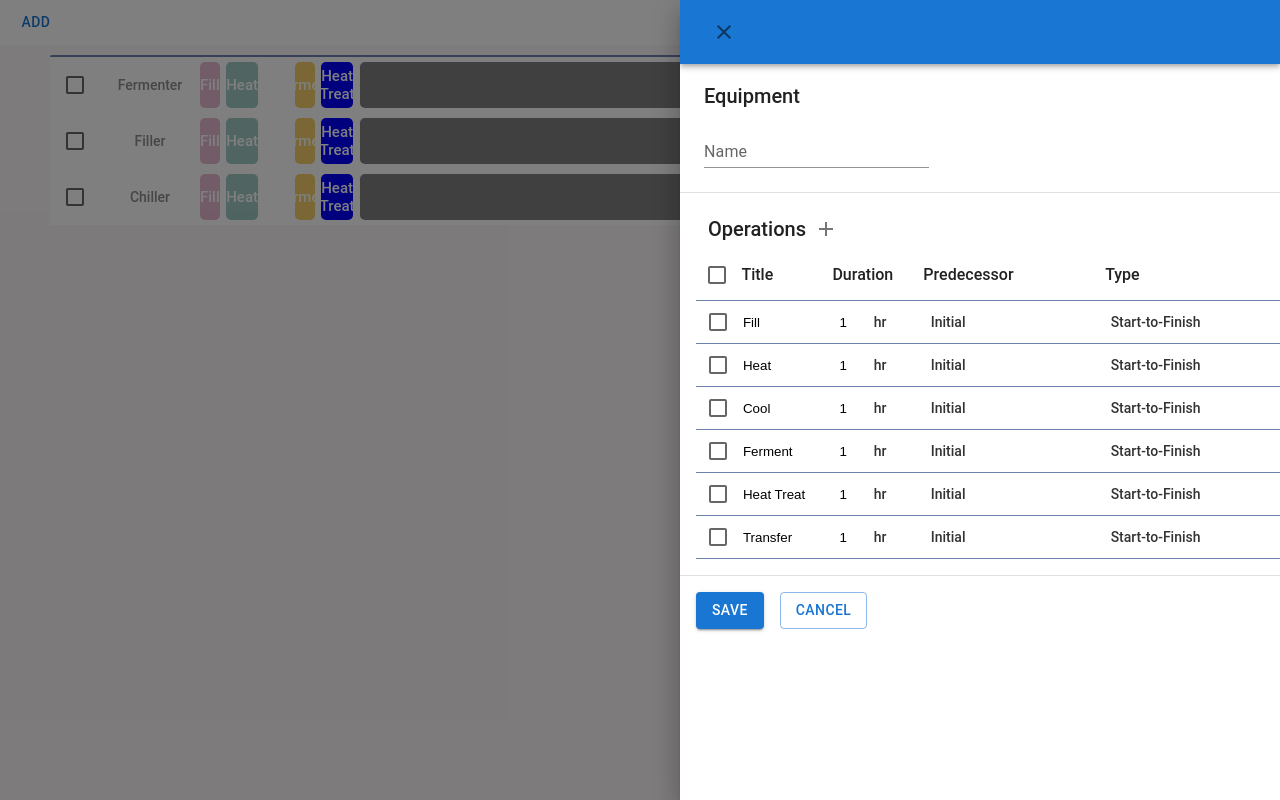
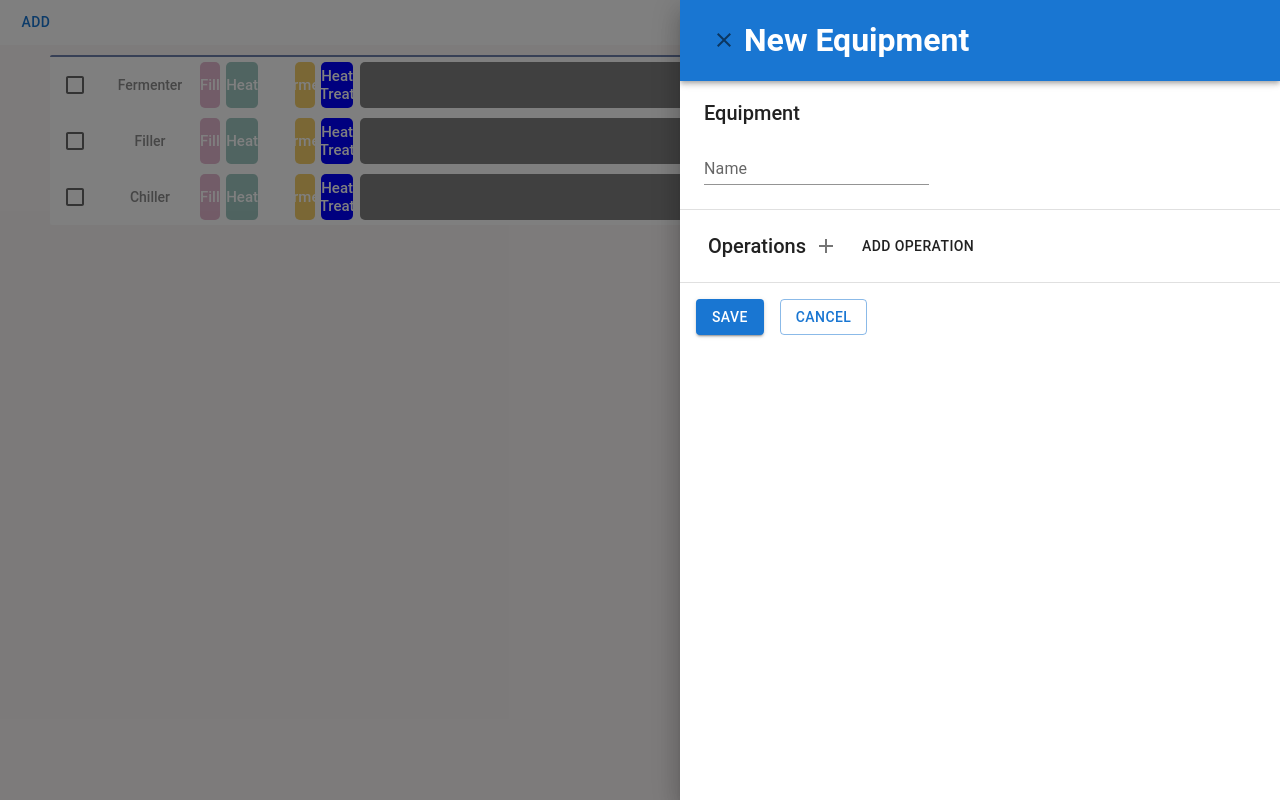
Before and after one commit to mama4294/process-app, a Next.js app: page / in a window 1280 px wide. Both pictures are taken after a click on the button "ADD". Built offline with nearby package versions, Linux system fonts and the light colour scheme.

Commit message:
adds edit equipment feature

```diff
--- a/components/actionBar.js
+++ b/components/actionBar.js
@@ -3,13 +3,13 @@ import { EquipmentContext } from "../contexts/equipmentContext";
 import { useContext } from "react";
 import styles from "../styles/ActionBar.module.css";
 
-const ActionBar = ({ openModal }) => {
+const ActionBar = ({ handleNew, handleEdit }) => {
   const { selectionIds, deleteEquipment } = useContext(EquipmentContext);
 
   return (
     <div className={styles.actionBar}>
-      <Button onClick={openModal}>Add</Button>
-      {selectionIds.length === 1 && <Button>Edit</Button>}
+      <Button onClick={handleNew}>Add</Button>
+      {selectionIds.length === 1 && <Button onClick={handleEdit}>Edit</Button>}
       {selectionIds.length > 0 && (
         <Button onClick={deleteEquipment}>Delete</Button>
       )}
--- a/components/editEquipment.js
+++ b/components/editEquipment.js
@@ -13,7 +13,7 @@ import IconButton from "@mui/material/IconButton";
 import CloseIcon from "@mui/icons-material/Close";
 import DeleteIcon from "@mui/icons-material/Delete";
 import AddIcon from "@mui/icons-material/Add";
-import styles from "../styles/ProcedureChart.module.css";
+import styles from "../styles/operations.module.css";
 import { useState, useContext } from "react";
 import TextInput from "./inputs/textInput";
 import Dropdown from "./inputs/dropdown";
@@ -28,7 +28,8 @@ import { generateId } from "../utils/helperFunctions";
 import { calcGanttLogic } from "../utils/ganttLogic";
 import { EquipmentContext } from "../contexts/equipmentContext";
 
-const EditEquipmentModal = ({ open, handleClose }) => {
+const EditEquipmentModal = ({ drawer, handleClose }) => {
+  const { open, mode } = drawer;
   let drawerWidth = screen.width * 0.75;
   return (
     <div>
@@ -43,14 +44,17 @@ const EditEquipmentModal = ({ open, handleClose }) => {
         onClose={handleClose}
         variant="temporary"
       >
-        <EquipmentInputForm handleClose={handleClose} />
+        <EquipmentInputForm mode={mode} handleClose={handleClose} />
       </Drawer>
     </div>
   );
 };
 
-const EquipmentInputForm = ({ handleClose }) => {
-  const { addEquipment } = useContext(EquipmentContext);
+const EquipmentInputForm = ({ mode, handleClose }) => {
+  const { addEquipment, updateEquipment, findSelectedEquipment } =
+    useContext(EquipmentContext);
+  const equipmentToEdit = mode === "edit" ? findSelectedEquipment() : null;
+
   const defaultEquipment = {
     id: generateId(),
     title: "",
@@ -153,8 +157,12 @@ const EquipmentInputForm = ({ handleClose }) => {
     type: { value: "SF", label: "Start-to-Finish" },
     resources: [],
   };
-  const [equipment, setEquipment] = useState(defaultEquipment);
-  const [operations, setOperations] = useState([...testOperations]);
+  const [equipment, setEquipment] = useState(
+    mode === "edit" ? equipmentToEdit : defaultEquipment
+  );
+  const [operations, setOperations] = useState(
+    mode === "edit" ? equipmentToEdit.operations : []
+  );
   const [selectedOperations, setSelectedOperations] = useState([]);
 
   const handleChangeEquipment = (event) => {
@@ -204,7 +212,7 @@ const EquipmentInputForm = ({ handleClose }) => {
     setSelectedOperations(toggleAll(operations, checked));
   };
 
-  const handleSave = () => {
+  const handleSave = (mode) => {
     const { error, array } = calcGanttLogic(operations);
     if (error.error) {
       alert(error.message);
@@ -214,8 +222,13 @@ const EquipmentInputForm = ({ handleClose }) => {
         ...equipment,
         operations: array,
       };
+
+      if (mode === "new") {
+        addEquipment(newEquipment);
+      } else if (mode === "edit") {
+        updateEquipment(newEquipment);
+      }
       console.log(newEquipment);
-      addEquipment(newEquipment);
       handleClose();
     }
   };
@@ -224,9 +237,12 @@ const EquipmentInputForm = ({ handleClose }) => {
     <>
       <AppBar position="static">
         <Toolbar>
-          <IconButton onClick={handleClose}>
-            <CloseIcon color="action" />
-          </IconButton>
+          <>
+            <IconButton onClick={handleClose}>
+              <CloseIcon color="action" />
+            </IconButton>
+            <h1>{mode === "new" ? "New Equipment" : "Edit Equipment"}</h1>
+          </>
         </Toolbar>
       </AppBar>
 
@@ -257,7 +273,7 @@ const EquipmentInputForm = ({ handleClose }) => {
       <Divider />
       <Box sx={{ p: 2 }}>
         <Stack spacing={2} direction="row">
-          <Button variant="contained" onClick={handleSave}>
+          <Button variant="contained" onClick={() => handleSave(mode)}>
             Save
           </Button>
           <Button variant="outlined" onClick={handleClose}>
--- a/contexts/equipmentContext.js
+++ b/contexts/equipmentContext.js
@@ -102,6 +102,26 @@ export const EquipmentProvider = ({ children }) => {
     setEquipment([...equipment, newEquipment]);
   };
 
+  const updateEquipment = (equipmentToUpdate) => {
+    const newArr = equipment.map((obj) => {
+      if (obj.id === equipmentToUpdate.id) {
+        return equipmentToUpdate;
+      }
+      return obj;
+    });
+    setEquipment(newArr);
+  };
+
+  const findSelectedEquipment = () => {
+    const index = equipment.findIndex((item) => item.id === selectionIds[0].id);
+    return equipment[index];
+  };
+
+  const findEquipmentById = (id) => {
+    const index = equipment.findIndex((item) => item.id === id);
+    return equipment[index];
+  };
+
   return (
     <EquipmentContext.Provider
       value={{
@@ -113,6 +133,9 @@ export const EquipmentProvider = ({ children }) => {
         handleToggle,
         deleteEquipment,
         addEquipment,
+        updateEquipment,
+        findSelectedEquipment,
+        findEquipmentById,
       }}
     >
       {children}
--- a/pages/index.js
+++ b/pages/index.js
@@ -4,15 +4,16 @@ import EditEquipment from "../components/editEquipment";
 import { useState } from "react";
 
 export default function Home() {
-  const [modelOpen, setModalOpen] = useState(false);
-  const handleOpen = () => setModalOpen(true);
-  const handleClose = () => setModalOpen(false);
+  const [drawer, setDrawer] = useState({ open: false, mode: "new" });
+  const handleOpenNew = () => setDrawer({ open: true, mode: "new" });
+  const handleOpenEdit = () => setDrawer({ open: true, mode: "edit" });
+  const handleClose = () => setDrawer({ open: false, mode: "new" });
   return (
     <>
-      <ActionBar openModal={handleOpen} />
+      <ActionBar handleNew={handleOpenNew} handleEdit={handleOpenEdit} />
       <Gantt />
-      {modelOpen && (
-        <EditEquipment open={modelOpen} handleClose={handleClose} />
+      {drawer.open && (
+        <EditEquipment drawer={drawer} handleClose={handleClose} />
       )}
     </>
   );
--- a/styles/ProcedureChart.module.css
+++ b/styles/operations.module.css
@@ -106,7 +106,7 @@
 .listItem {
   position: relative;
   text-align: center;
-  border: 2px solid transparent;
+  margin-right: 2px;
   border-radius: 5px;
   font-weight: 450;
   font-size: 15px;
```
